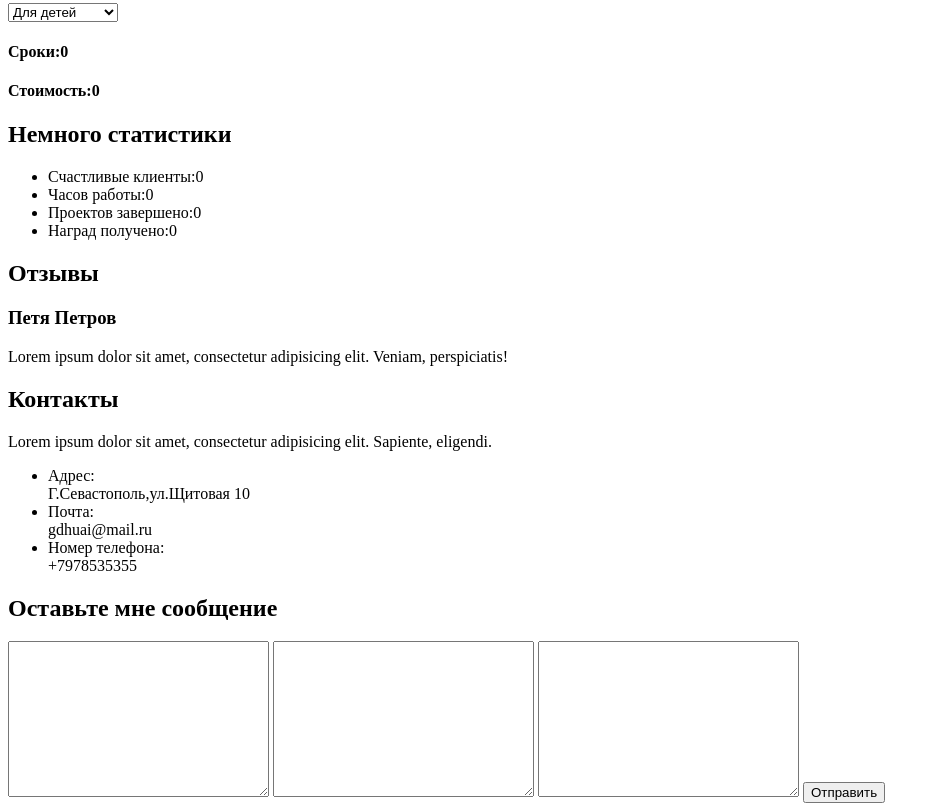
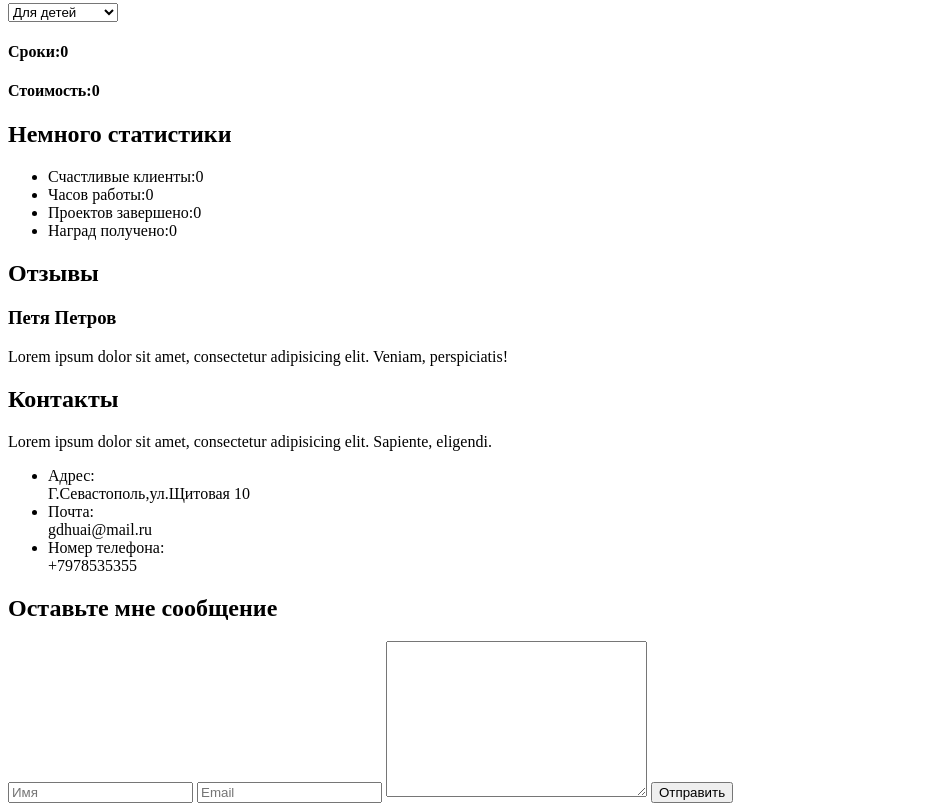
Before and after one commit to D3StR03D/D3StR03D.github.io, a plain HTML site: page Src/index.html in a window 1280 px wide. Shown: the part 1281-2092 px from the top of the page, without its empty margins (0-940 px from the left). Drawn offline with Linux system fonts and the light colour scheme.

Commit message:
Изменил последнюю часть сайта
исправил вид поля

```diff
--- a/Src/index.html
+++ b/Src/index.html
@@ -99,10 +99,8 @@
       </div>
       <h2>Оставьте мне сообщение</h2>
       <div>
-          <textarea name="Name" id="umi" cols="30" rows="10" >
-          </textarea>
-           <textarea name="Email" id="umi" cols="30" rows="10" >
-          </textarea>
+        <input type="text" placeholder="Имя">
+          <input type="text"placeholder="Email">
            <textarea name="Message" id="umi" cols="30" rows="10" >
           </textarea>
           <input type="Submit" value="Отправить">
```
